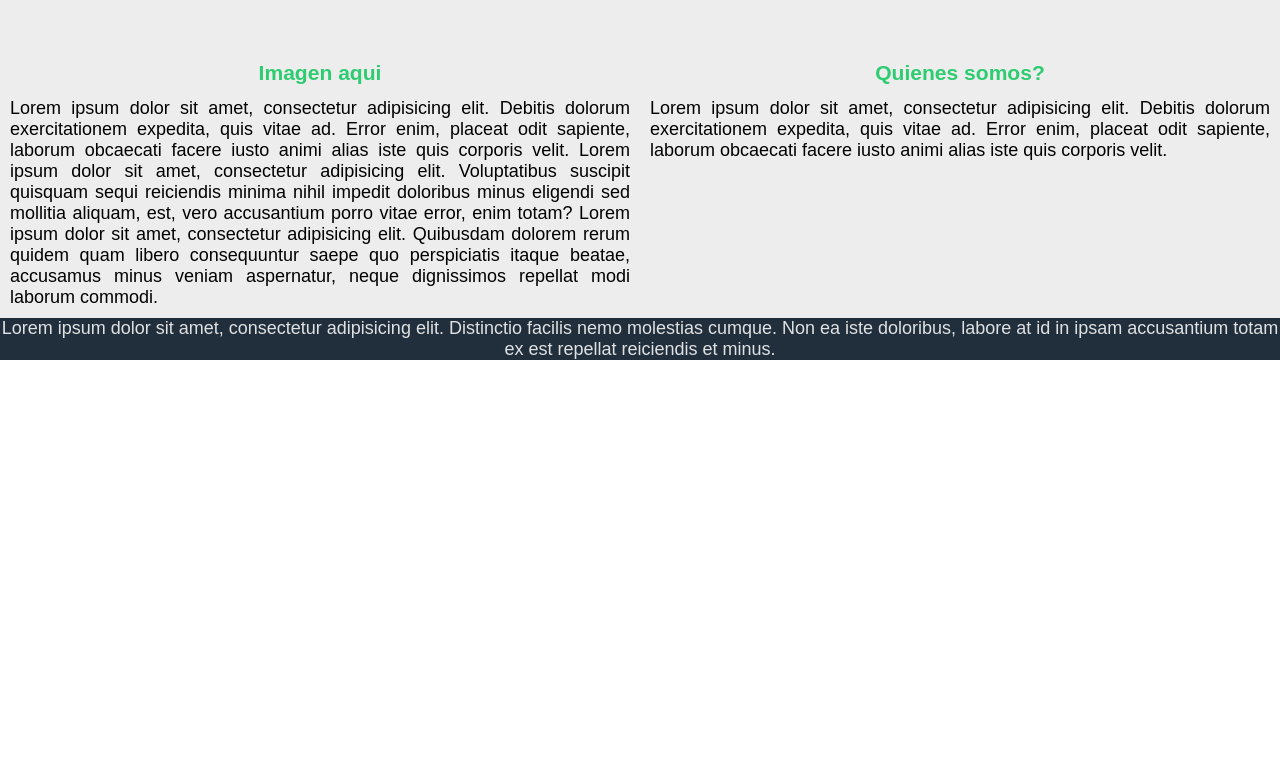
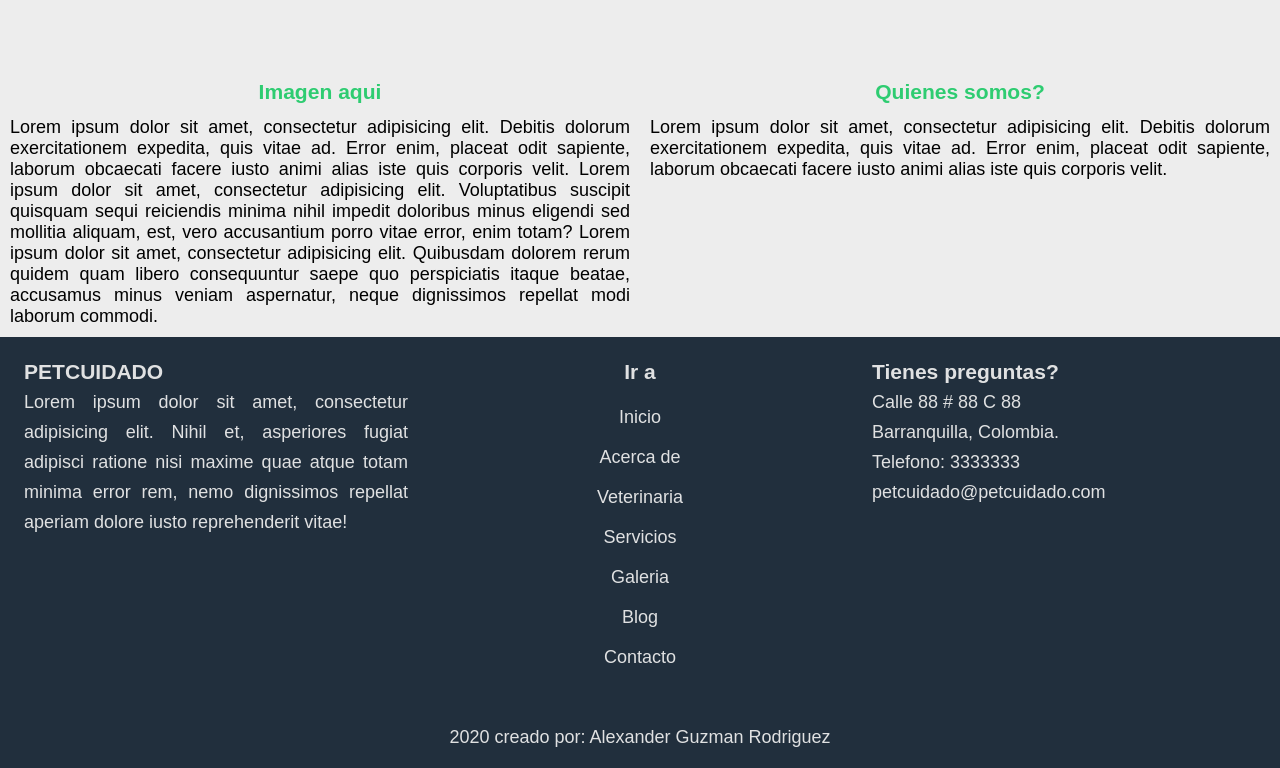
Before and after one commit to alexandergr27/petCuidado, a plain HTML site: page index.html in a window 1280 px wide. Shown: the part 1003-1771 px from the top of the page. Before the commit the page ends 1363 px from the top, so only its background shows below. Drawn offline with Linux system fonts and the light colour scheme.

Commit message:
mejoras en el footer de la pagina y el logo

```diff
--- a/css/stylesPetCuidado.css
+++ b/css/stylesPetCuidado.css
@@ -1,8 +1,24 @@
 
 * { padding: 0px; margin: 0px; }
+/********************************/
+.header{
+	height: 80px;
 
-.header{
+}
 
+.logo {
+
+	text-decoration: none;
+	background-color: #2ECC71;
+	color: #eeee;
+	font-size: 20px;
+	font-family: sans-serif;
+
+	padding: 15px;
+	margin: 10px;
+	position: absolute;
+	box-shadow: 2px 2px 2px #ededed;
+	border-radius: 25px;
 }
 
 /********************************/
@@ -10,6 +26,7 @@
 
 	display: flex;
 	justify-content: center;
+	padding-top: 20px;
 
 }
 
@@ -98,9 +115,52 @@
 /************************************/
 
 .footer {
+
 	background-color: #212F3D;
+
 
 	font-size: 18px;
 	font-family: sans-serif;
 	color: #eeee;
 }
+
+.footerContent {
+
+	display: flex;
+	justify-content: center;
+}
+
+.footer1, .footer2, .footer3 {
+
+	margin: 20px;
+	width: 30%;
+
+	text-align: justify;
+	line-height: 30px;
+
+}
+
+.footer2 {
+
+	text-align: center;
+}
+.footer2 ul {
+	list-style: none;
+	margin: 10px;
+}
+.footer2 li {
+	padding: 5px;
+}
+.footer2 a {
+
+	text-decoration: none;
+	color: #eeee;
+
+}
+
+.footerinfo {
+
+	width: 100%;
+	padding-top : 20px;
+	padding-bottom: 20px;
+}
--- a/index.html
+++ b/index.html
@@ -11,7 +11,7 @@
 <body>
 	<div class="main">
 		<div class="header">
-			<p>PETCUIDADO</p>
+			<a class="logo" href="#">PETCUIDADO</a>
 			<div class="navigationMenu">
 				<a href="#">Inicio</a>
 				<a href="#">Acerca de</a>
@@ -74,7 +74,33 @@
 
 			<div class="footer">
 				<div class="footerContent">
-					<p>Lorem ipsum dolor sit amet, consectetur adipisicing elit. Distinctio facilis nemo molestias cumque. Non ea iste doloribus, labore at id in ipsam accusantium totam ex est repellat reiciendis et minus.</p>
+					<div class="footer1">
+						<h3>PETCUIDADO</h3>
+						<p>Lorem ipsum dolor sit amet, consectetur adipisicing elit. Nihil et, asperiores fugiat adipisci ratione nisi maxime quae atque totam minima error rem, nemo dignissimos repellat aperiam dolore iusto reprehenderit vitae!</p>
+					</div>
+
+					<div class="footer2">
+						<h3>Ir a</h3>
+						<ul>
+							<li><a href="">Inicio</a></li>
+							<li><a href="">Acerca de</a></li>
+							<li><a href="">Veterinaria</a></li>
+							<li><a href="">Servicios</a></li>
+							<li><a href="">Galeria</a></li>
+							<li><a href="">Blog</a></li>
+							<li><a href="">Contacto</a></li>
+						</ul>
+					</div>
+					<div class="footer3">
+						<h3>Tienes preguntas?</h3>
+						<p>Calle 88 # 88 C 88 <br>
+						Barranquilla, Colombia.</p>
+						<p>Telefono: 3333333</p>
+						<p>petcuidado@petcuidado.com</p>
+					</div>
+				</div>
+				<div class="footerinfo">
+					<p>2020 creado por: Alexander Guzman Rodriguez</p>
 				</div>
 			</div>
 		</div>
```
